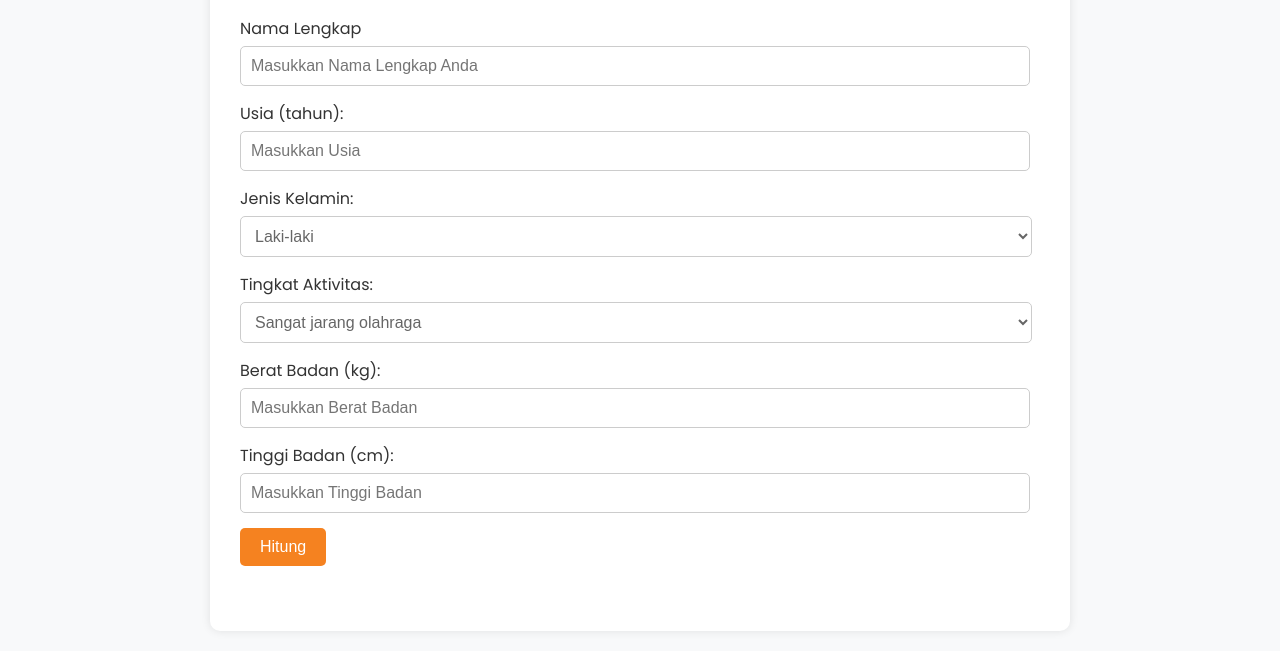
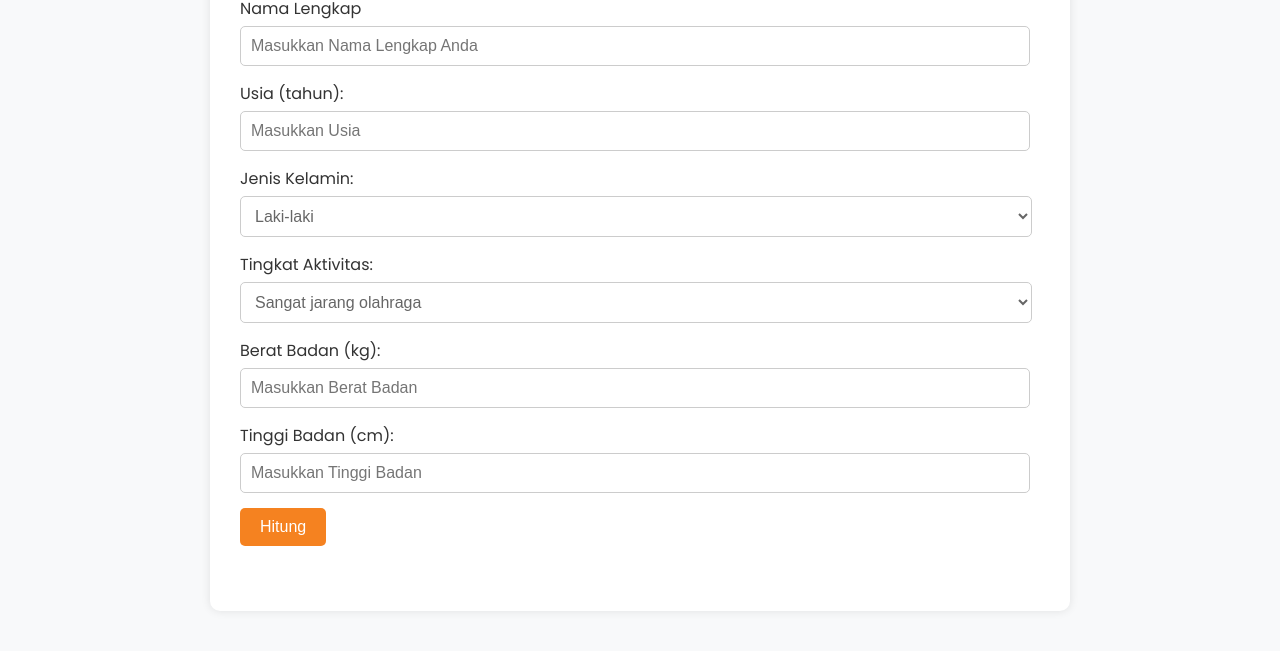
Before and after one commit to ikhwnysrh/web-berat-badan-ideal, a plain HTML site: page index.html in a window 1280 px wide. Shown: the part 496-1147 px from the top of the page. Drawn offline with Linux system fonts and the light colour scheme.

Commit message:
merapikan pt5

```diff
--- a/style.css
+++ b/style.css
@@ -39,7 +39,7 @@ strong {
   border-radius: 10px;
   margin: 20px auto;
   background-color: white;
-  padding: 50px 30px;
+  padding: 30px 30px 50px 30px;
   box-shadow: 0 0 10px rgba(0, 0, 0, 0.1);
 }
 .container h2 {
```
